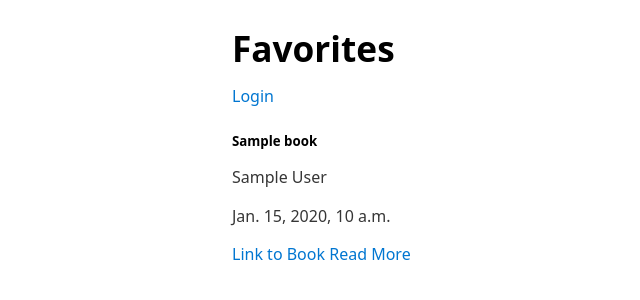
After one commit to Momentum-Team-12/django-freeshelf-Scooper1920, a Django app: page /favorites/ in a window 1280 px wide. The commit adds this page. Shown: the top 300 px of the page, without its empty margins (8-648 px from the left). Run offline with Django 3.2, Linux system fonts and the light colour scheme; a user stored in the database is signed in; tables that the repository leaves empty hold one stand-in row (values such as "Sample post").

Commit message:
(favorites finally)

```diff
--- a/books/models.py
+++ b/books/models.py
@@ -45,4 +45,5 @@ class  Category(models.Model):
 
 class Favorite(models.Model):
     book = models.ForeignKey('Book', related_name='favorites',on_delete=models.CASCADE)
+    #foreign key = user.pk
     user = models.ForeignKey('User', related_name= 'favorites', on_delete=models.CASCADE)
--- a/books/views.py
+++ b/books/views.py
@@ -1,6 +1,8 @@
-from django.shortcuts import render
+from django.shortcuts import render, redirect, get_object_or_404
 from .models import Book
 from .models import Category
+from .models import Favorite
+from .forms import FavoriteForm
 
 def list_books(request):
     books=Book.objects.all()
@@ -10,9 +12,11 @@ def list_books(request):
 
 
 def book_detail(request,pk):
+    form=FavoriteForm()
     book = Book.objects.get(pk=pk)
     context = {
-        'book':book
+        'book':book,
+        'form':form
     }
     return render(request, 'books/book_detail.html',context)
 
@@ -23,3 +27,24 @@ def books_by_category(request,slug):
 
 
     return render(request,'books/books_by_category.html',{"books":books, "category":category} )
+
+#favorite view corresponds to to add album from django music
+def add_favorite(request,pk):
+#user does not need to be an argument because user is attached to the request.
+    if request.method == 'POST':
+        book= get_object_or_404(Book,pk=pk)
+        user=request.user
+        form = FavoriteForm(data=request.POST)
+        if form.is_valid():
+            favorite = form.save(commit=False)
+            favorite.book=book
+            favorite.user=user
+            favorite.save()
+            return redirect(to='book_detail',pk=pk)
+
+
+def books_by_favorite(request):
+     favorites=Favorite.objects.filter(user=request.user)
+#.get is for one .filter is for many
+#literally saying get the favorites for the specific user
+     return render(request, 'books/books_by_favorite.html', {"favorites":favorites} )
--- a/django_freeshelf/urls.py
+++ b/django_freeshelf/urls.py
@@ -23,5 +23,8 @@ urlpatterns = [
     path("",books_views.list_books, name ='list_books' ),
     path('books/<int:pk>',books_views.book_detail, name='book_detail'),
     path('accounts/login/', books_views.list_books ,name ='login'),
-    path('books/<slug:slug>', books_views.books_by_category, name ='category')
+    path('books/<slug:slug>', books_views.books_by_category, name ='category'),
+    path('favorites/', books_views.books_by_favorite, name='favorites'),
+    path('books/<int:pk>/favorites/new/',books_views.add_favorite, name='add_favorite'),
+
 ]
--- a/templates/books/book_detail.html
+++ b/templates/books/book_detail.html
@@ -11,6 +11,11 @@
         <br>
         <h5>About the Book</h5>
         <p>{{ book.description }}</p>
+  <form action="{% url 'add_favorite' pk=book.pk %}" method="POST">
+
+        {% csrf_token %}
+        {{form.as_p}}
+        <button type="submit">Add to Favorites</button>
     </div>
 </div>
 {% endblock %}
--- /dev/null
+++ b/templates/books/books_by_favorite.html
@@ -0,0 +1,23 @@
+{% extends "base.html" %}
+{% load static %}
+{% block content %}
+<h1>Favorites</h1>
+
+<a href="{% url 'login' %}">Login</a>
+
+{% for favorite in favorites %}
+
+
+
+            <div>
+                <h5>{{ favorite.book.title }}</h5>
+                <p>{{ favorite.book.author }}</p>
+                <p>{{ favorite.book.created_at }}</p>
+                <a href="{{book.url}}">Link to Book</a>
+                <a href="{% url 'book_detail' favorite.book.pk %}"
+                class="btn btn-primary">
+                 Read More
+             </a>
+
+{% endfor %}
+{% endblock %}
```
Also changed, not shown: books/forms.py (added, +11 -0 lines).
